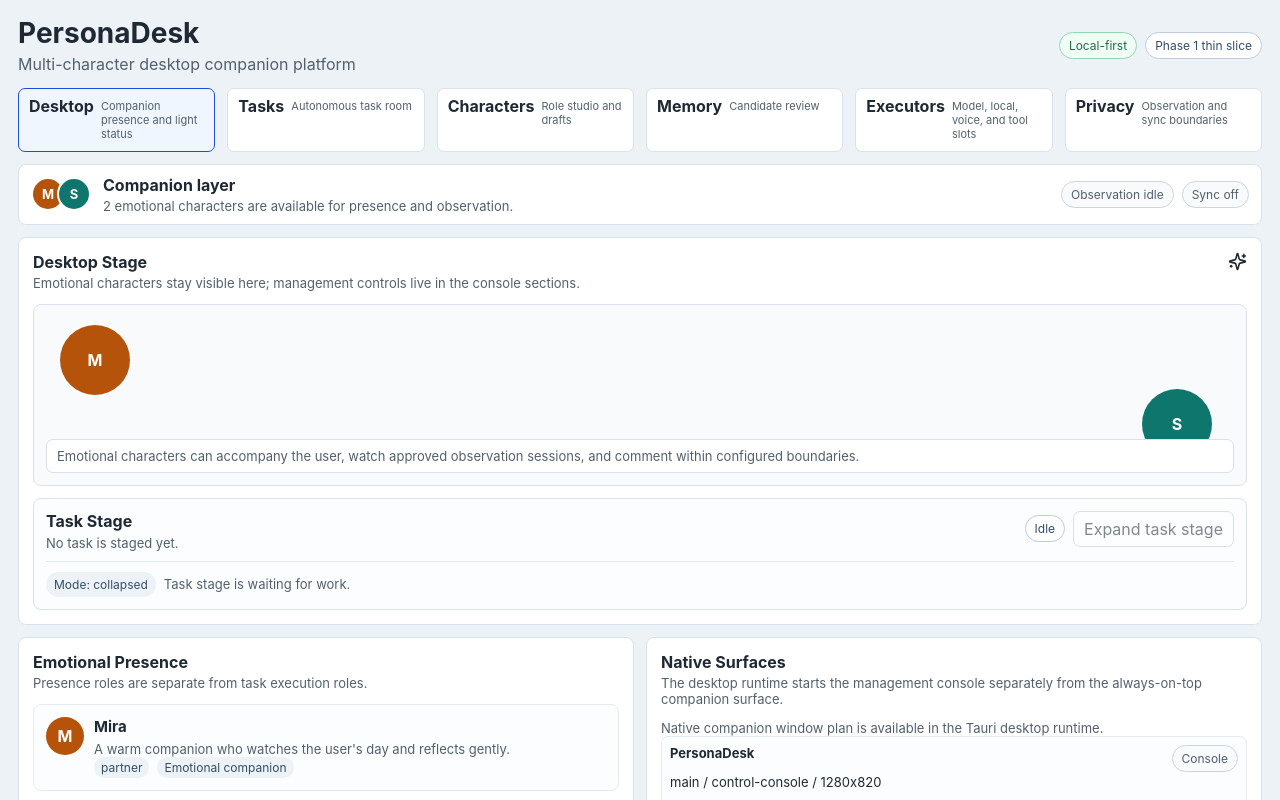
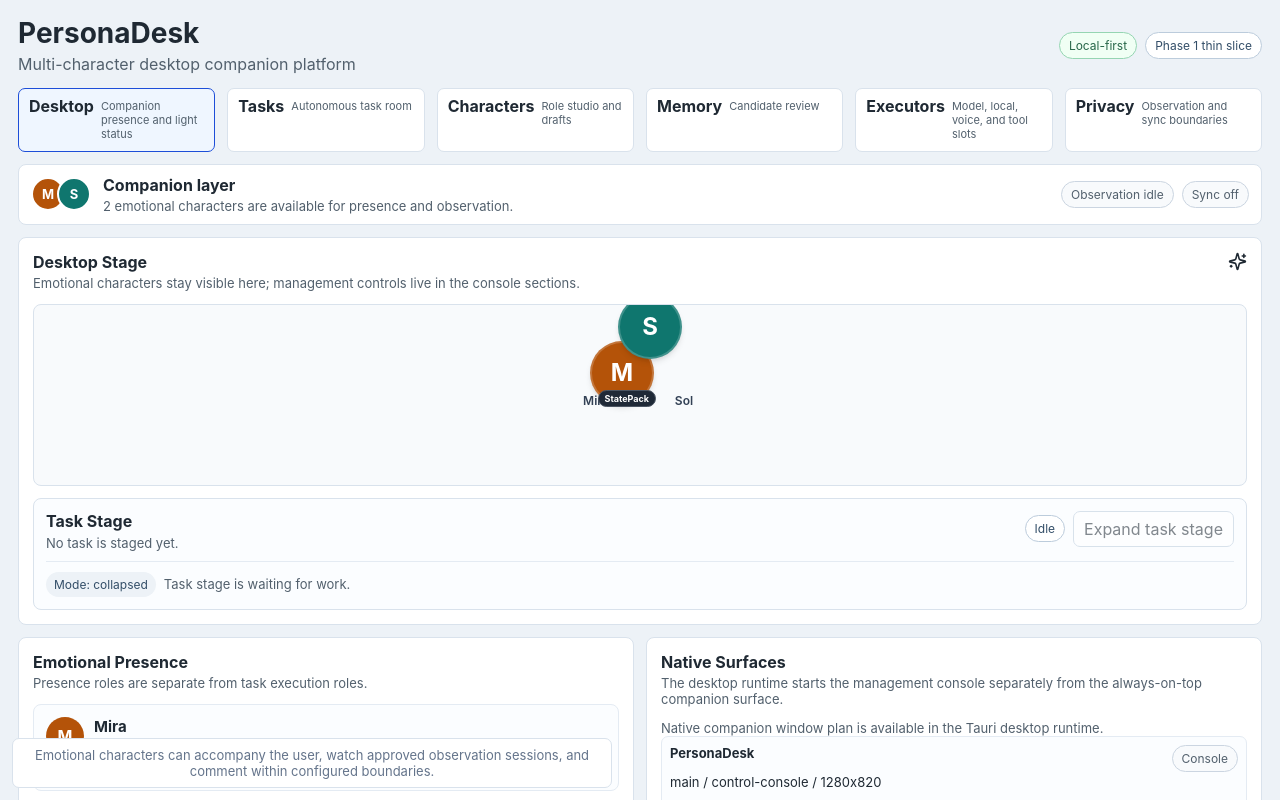
Before and after one commit to Leejaywell/PersonaDesk, a React (Vite) app: page / in a window 1280 px wide. Shown: the top 800 px of the page. Built offline with nearby package versions, Linux system fonts and the light colour scheme.

Commit message:
feat: render character appearance backend badges in desktop stage and companion window

```diff
--- a/src/components/desktop/CompanionWindow.tsx
+++ b/src/components/desktop/CompanionWindow.tsx
@@ -25,12 +25,33 @@ export function CompanionWindow({
 
   return (
     <main className="companion-window-shell" aria-label="PersonaDesk companion window" data-tauri-drag-region>
+      <div style={{ position: "relative" }} data-tauri-drag-region>
         <div
           className="companion-window-avatar"
           data-tauri-drag-region
           style={{ backgroundColor: primary?.appearance.accent ?? "#334e68" }}
         >
           {primary?.appearance.avatarLabel ?? "P"}
+        </div>
+        {primary?.appearance.backend && primary.appearance.backend !== "static" && (
+          <span
+            style={{
+              position: "absolute",
+              bottom: "-4px",
+              right: "-4px",
+              fontSize: "9px",
+              padding: "2px 6px",
+              borderRadius: "10px",
+              backgroundColor: "#1f2937",
+              color: "#ffffff",
+              border: "1px solid #4b5563",
+              fontWeight: "bold",
+              whiteSpace: "nowrap"
+            }}
+          >
+            {primary.appearance.backend === "state-pack" ? "StatePack" : primary.appearance.backend.replace("-reserved", "").toUpperCase()}
+          </span>
+        )}
       </div>
       <div className="companion-window-copy" data-tauri-drag-region>
         <h1 data-tauri-drag-region>{primary?.name ?? "Companion"}</h1>
--- a/src/components/desktop/DesktopStagePage.tsx
+++ b/src/components/desktop/DesktopStagePage.tsx
@@ -66,17 +66,58 @@ export function DesktopStagePage({
         icon={<Sparkles aria-hidden="true" size={19} />}
         title="Desktop Stage"
       >
-        <div className="stage-surface">
+        <div className="stage-surface" style={{ display: "flex", gap: "24px", justifyContent: "center", padding: "16px 0" }}>
           {emotionalCharacters.map((character, index) => (
             <div
-              className={`avatar-card ${index % 2 === 0 ? "warm" : "cool"}`}
               key={character.id}
-              style={{ backgroundColor: character.appearance.accent }}
+              style={{ display: "flex", flexDirection: "column", alignItems: "center", gap: "8px" }}
             >
-              {character.appearance.avatarLabel}
+              <div
+                className={`avatar-card ${index % 2 === 0 ? "warm" : "cool"}`}
+                style={{
+                  backgroundColor: character.appearance.accent,
+                  position: "relative",
+                  boxShadow: "0 4px 6px -1px rgba(0,0,0,0.1), 0 2px 4px -2px rgba(0,0,0,0.1)",
+                  border: "2px solid rgba(255, 255, 255, 0.2)",
+                  display: "grid",
+                  placeItems: "center",
+                  width: "64px",
+                  height: "64px",
+                  borderRadius: "50%",
+                  fontSize: "24px",
+                  fontWeight: "bold",
+                  color: "#ffffff"
+                }}
+              >
+                {character.appearance.avatarLabel}
+                {character.appearance.backend !== "static" && (
+                  <span
+                    style={{
+                      position: "absolute",
+                      bottom: "-4px",
+                      right: "-4px",
+                      fontSize: "9px",
+                      padding: "2px 6px",
+                      borderRadius: "10px",
+                      backgroundColor: "#1f2937",
+                      color: "#ffffff",
+                      border: "1px solid #4b5563",
+                      fontWeight: "bold",
+                      whiteSpace: "nowrap"
+                    }}
+                  >
+                    {character.appearance.backend === "state-pack" ? "StatePack" : character.appearance.backend.replace("-reserved", "").toUpperCase()}
+                  </span>
+                )}
+              </div>
+              <span style={{ fontSize: "12px", fontWeight: "600", color: "#334155" }}>
+                {character.name}
+              </span>
             </div>
           ))}
-          <div className="stage-caption">
+        </div>
+        <div style={{ display: "flex", justifyContent: "center", width: "100%" }}>
+          <div className="stage-caption" style={{ textAlign: "center", maxWidth: "600px", color: "#64748b", fontSize: "13px", marginTop: "8px" }}>
             Emotional characters can accompany the user, watch approved observation sessions, and comment within
             configured boundaries.
           </div>
```
Lines whose indentation alone changed are shown as unchanged.
